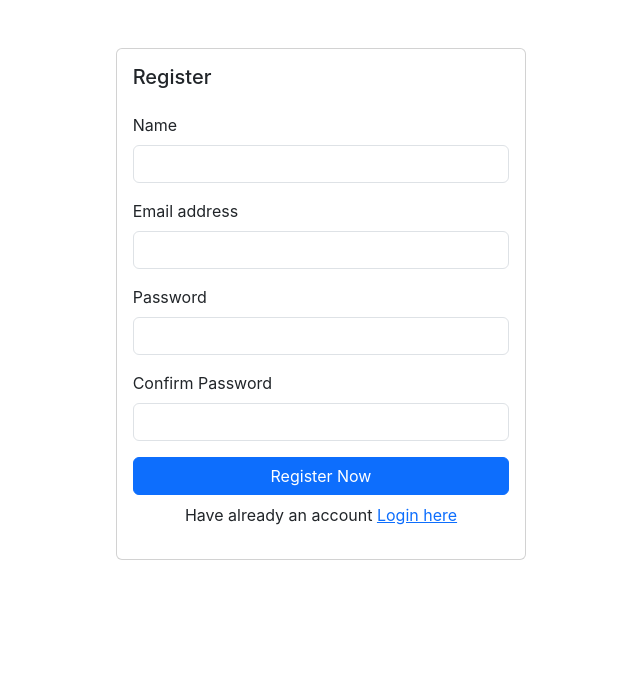
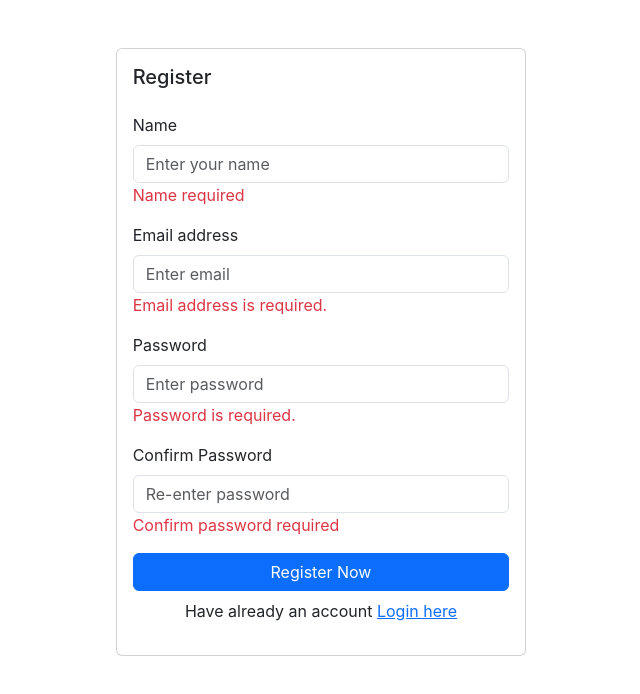
Before and after one commit to Selvarajanravi/Internalapplication, a React (Create React App) app: page /register in a window 1280 px wide. Both pictures are taken after a click on the button "Register Now". Shown: the top 694 px of the page, without its empty margins (319-959 px from the left). Built offline with nearby package versions, Linux system fonts and the light colour scheme; no server answers.

Commit message:
Adding validations

```diff
--- a/src/pages/Register.js
+++ b/src/pages/Register.js
@@ -7,14 +7,54 @@ import { createAdminUser } from "../services/admin";
 function Register() {
 	const navigate = useNavigate();
 	const [name, setName] = useState("");
+	const [nameError, setNameError] = useState("");
+
 	const [email, setEmail] = useState("");
+	const [emailError, setEmailError] = useState("");
+
 	const [password, setPassword] = useState("");
+	const [passwordError, setPasswordError] = useState("");
+
 	const [confirmPassword, setConfirmPassword] = useState("");
+	const [confirmPasswordError, setConfirmPasswordError] = useState("");
+
 	const [validationErrors, setValidationErrors] = useState({});
 	const [isSubmitting, setIsSubmitting] = useState(false);
 
 	const registerHandler = (e) => {
 		e.preventDefault();
+
+		let error = false;
+
+		if (!name.trim()) {
+			setNameError("Name required");
+			error = true;
+		}
+
+		if (!email.trim()) {
+			setEmailError("Email address is required.");
+			error = true;
+		} else if (!email.trim().match(/^[a-zA-Z0-9._-]+@[a-zA-Z0-9.-]+\.[a-zA-Z]{2,4}$/)) {
+			setEmailError("Invalid email format.");
+			error = true;
+		}
+
+		if (!password.trim()) {
+			setPasswordError("Password is required.");
+			error = true;
+		} else if (password.includes(" ")) {
+			setPasswordError("Password should not contain blank spaces.");
+			error = true;
+		}
+		if (!confirmPassword.trim()) {
+			setConfirmPasswordError("Confirm password required");
+			error = true;
+		} else if (password.trim() && confirmPassword.trim() && password !== confirmPassword) {
+			setConfirmPasswordError("Passwords do not match");
+			error = true;
+		}
+
+		if (!error) {
 			setIsSubmitting(true);
 			let payload = {
 				name: name,
@@ -35,6 +75,7 @@ function Register() {
 				.finally(() => {
 					setIsSubmitting(false);
 				});
+		}
 	};
 
 	return (
@@ -44,7 +85,6 @@ function Register() {
 					<div className="card">
 						<div className="card-body">
 							<h5 className="card-title mb-4">Register</h5>
-							<form onSubmit={registerHandler} autoComplete="off">
 							<div className="mb-3">
 								<label htmlFor="name" className="form-label">
 									Name
@@ -54,16 +94,14 @@ function Register() {
 									className="form-control"
 									id="name"
 									name="name"
+									placeholder="Enter your name"
 									value={name}
 									onChange={(e) => {
 										setName(e.target.value);
+										setNameError("");
 									}}
 								/>
-									{validationErrors.name != undefined && (
-										<div className="flex flex-col">
-											<small className="text-danger">{validationErrors.name[0]}</small>
-										</div>
-									)}
+								{nameError && <p className="text-danger">{nameError}</p>}
 							</div>
 							<div className="mb-3">
 								<label htmlFor="email" className="form-label">
@@ -74,16 +112,14 @@ function Register() {
 									className="form-control"
 									id="email"
 									name="email"
+									placeholder="Enter email"
 									value={email}
 									onChange={(e) => {
 										setEmail(e.target.value);
+										setEmailError("");
 									}}
 								/>
-									{validationErrors.email != undefined && (
-										<div className="flex flex-col">
-											<small className="text-danger">{validationErrors.email[0]}</small>
-										</div>
-									)}
+								{emailError && <p className="text-danger">{emailError}</p>}
 							</div>
 							<div className="mb-3">
 								<label htmlFor="password" className="form-label">
@@ -94,14 +130,14 @@ function Register() {
 									className="form-control"
 									id="password"
 									name="password"
+									placeholder="Enter password"
 									value={password}
-										onChange={(e) => setPassword(e.target.value)}
+									onChange={(e) => {
+										setPassword(e.target.value);
+										setPasswordError("");
+									}}
 								/>
-									{validationErrors.password != undefined && (
-										<div className="flex flex-col">
-											<small className="text-danger">{validationErrors.password[0]}</small>
-										</div>
-									)}
+								{passwordError && <p className="text-danger">{passwordError}</p>}
 							</div>
 							<div className="mb-3">
 								<label htmlFor="confirm_password" className="form-label">
@@ -112,24 +148,27 @@ function Register() {
 									className="form-control"
 									id="confirm_password"
 									name="confirm_password"
+									placeholder="Re-enter password"
 									value={confirmPassword}
-										onChange={(e) => setConfirmPassword(e.target.value)}
+									onChange={(e) => {
+										setConfirmPassword(e.target.value);
+										setConfirmPasswordError("");
+									}}
 								/>
-									{password !== confirmPassword && (
-										<div className="flex flex-col">
-											<small className="text-danger">Passwords do not match</small>
-										</div>
-									)}
+								{confirmPasswordError && <p className="text-danger">{confirmPasswordError}</p>}
 							</div>
 							<div className="d-grid gap-2">
-									<button disabled={isSubmitting} type="submit" className="btn btn-primary btn-block">
+								<button
+									onClick={registerHandler}
+									disabled={isSubmitting}
+									className={`btn btn-${isSubmitting ? "secondary" : "primary"} btn-block`}
+								>
 									Register Now
 								</button>
 								<p className="text-center">
 									Have already an account <Link to="/login">Login here</Link>
 								</p>
 							</div>
-							</form>
 						</div>
 					</div>
 				</div>
```
Lines whose indentation alone changed are shown as unchanged.
